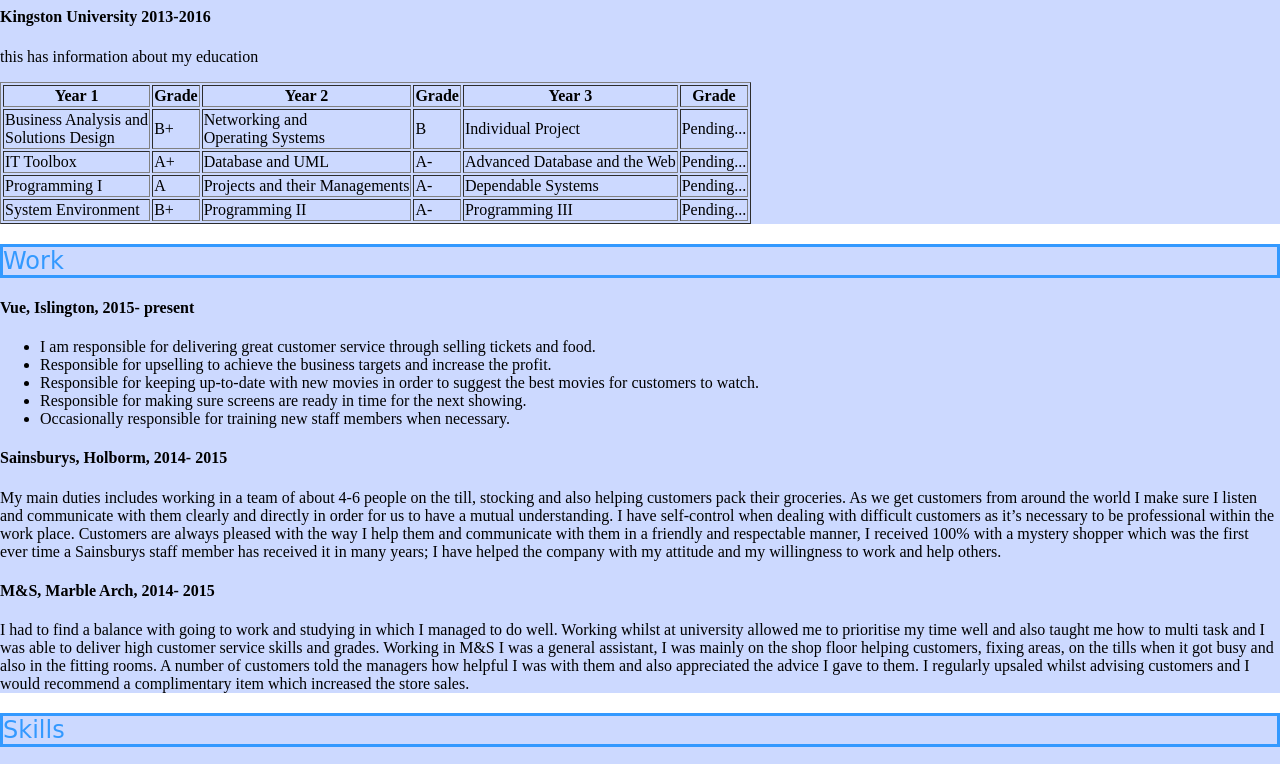
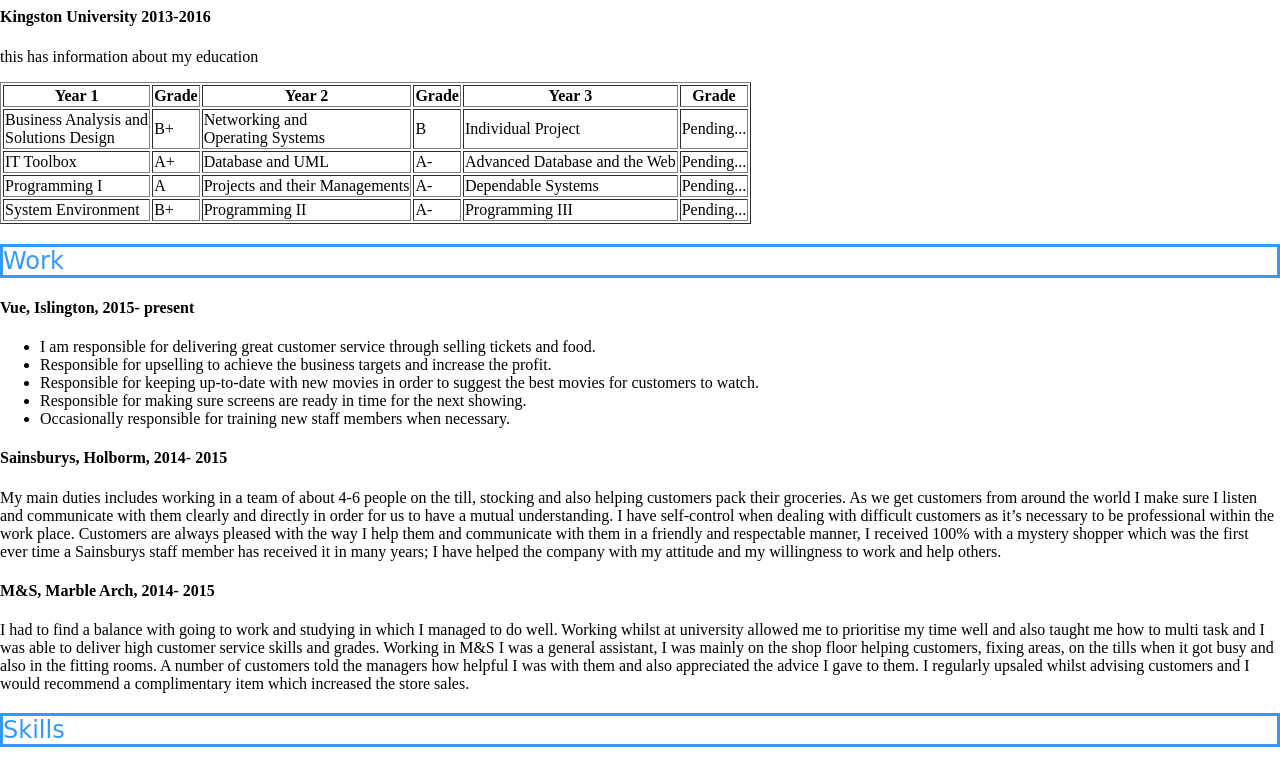
Before and after one commit to Toluwalase/project, a plain HTML site: page index.html in a window 1280 px wide. Shown: the part 589-1353 px from the top of the page. Drawn offline with Linux system fonts and the light colour scheme.

Commit message:
New upload

```diff
--- a/style.css
+++ b/style.css
@@ -92,5 +92,5 @@ a{
 	float: inherit;
 }*/
 #education, #work, #skills{
-	background-color: #ccd9ff;
+	background-color: white;
 }
```
